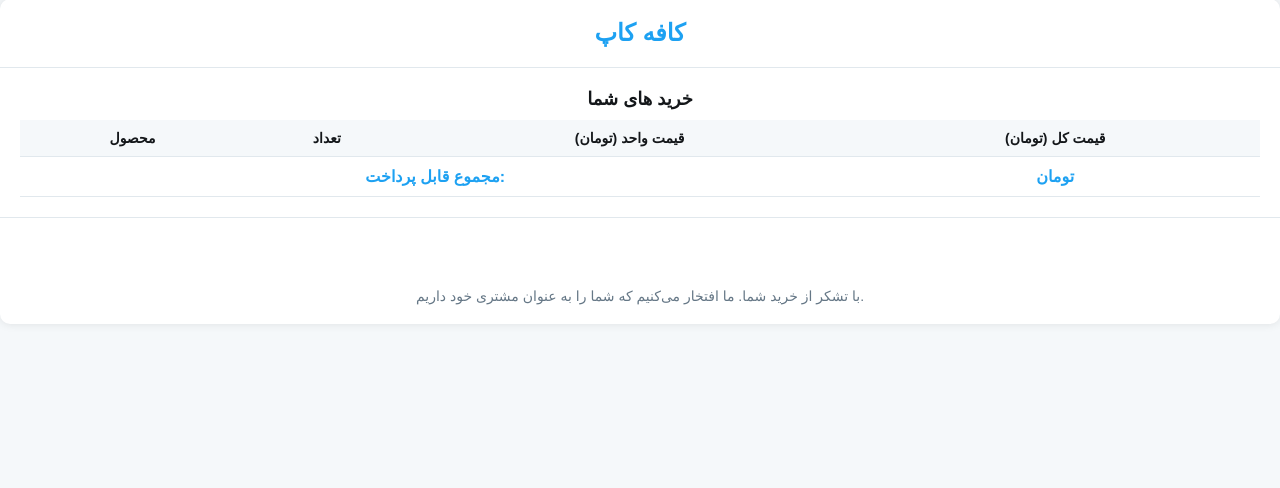
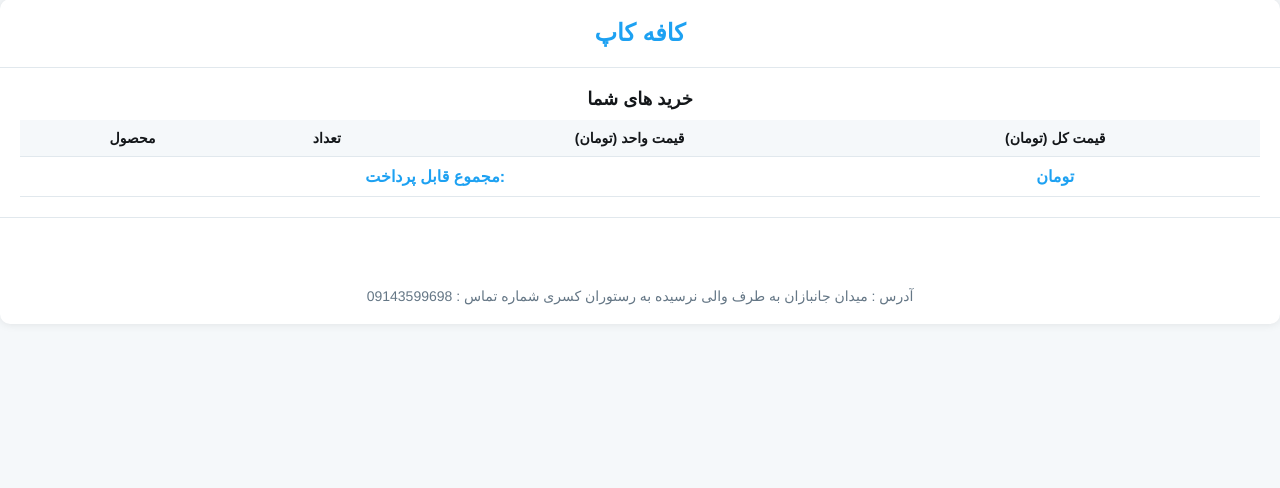
Before and after one commit to AlgoNouir/dopamin-server, a Python web app: template core/templates/pdf.html in a window 1280 px wide. Shown: the part 21-509 px from the top of the page. Run offline with Jinja, Linux system fonts and the light colour scheme; the template is opened without the code that fills it, so the values that code supplies are empty.

Commit message:
add address to factor

```diff
--- a/core/templates/pdf.html
+++ b/core/templates/pdf.html
@@ -159,7 +159,8 @@
             </table>
         </div>
         <div class="footer">
-            <p>با تشکر از خرید شما. ما افتخار می‌کنیم که شما را به عنوان مشتری خود داریم.</p>
+            <p>آدرس : میدان جانبازان به طرف والی نرسیده به رستوران کسری
+                شماره تماس : 09143599698</p>
         </div>
     </div>
 </body>
```
